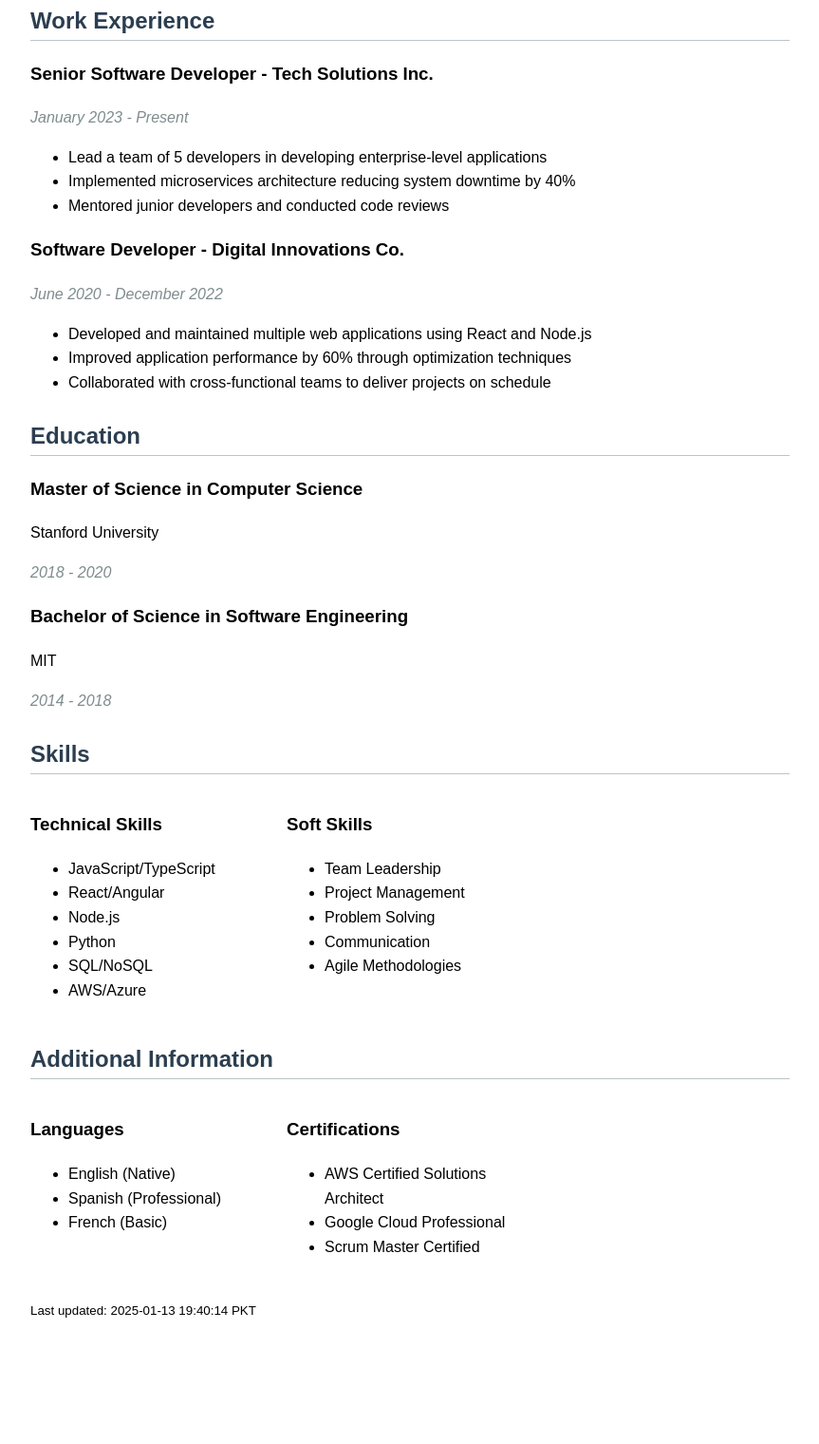
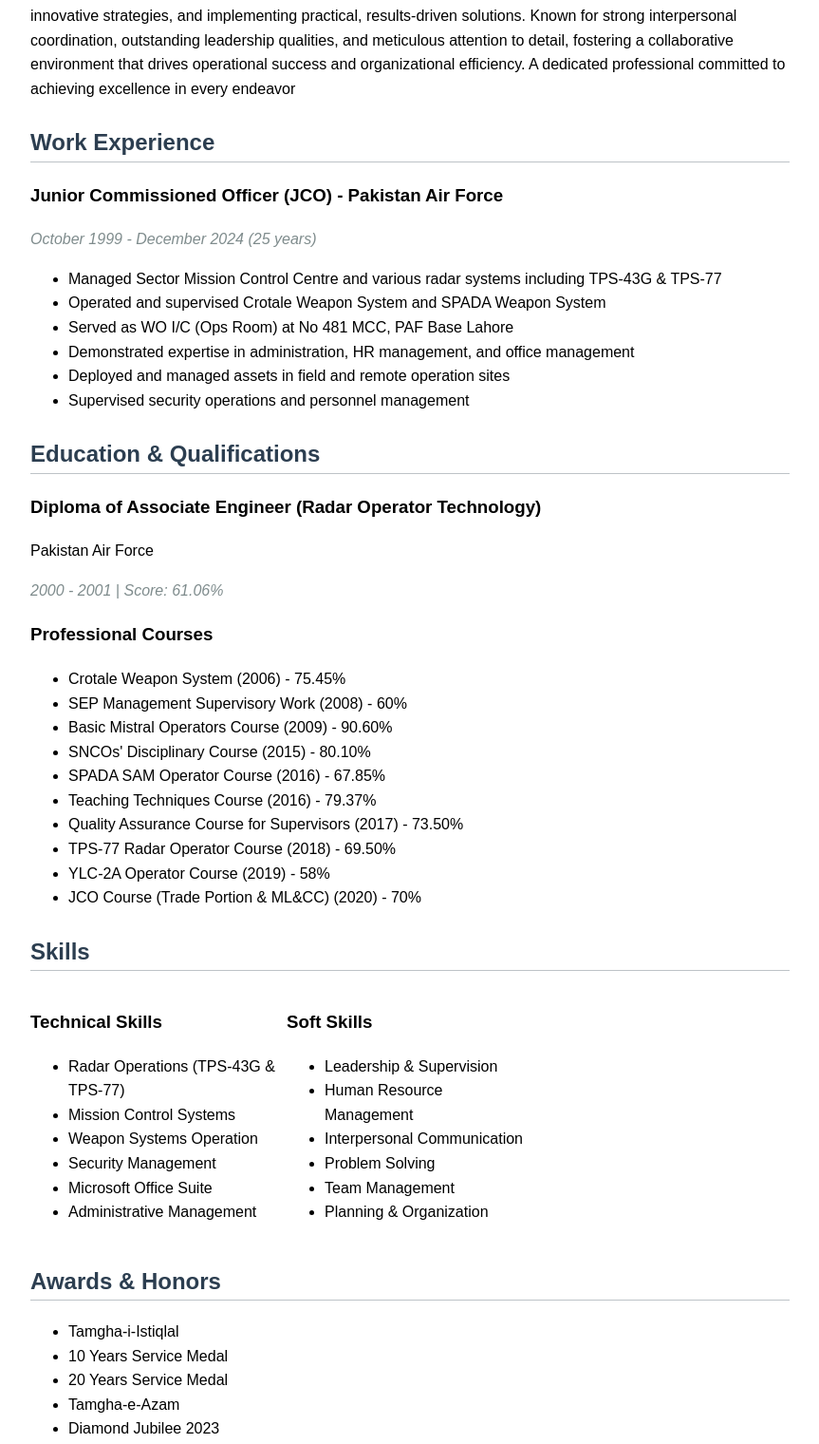
Before and after one commit to mnawaz007/Tanvir-ahmed-tanoli-CV, a plain HTML site: page index.html in a window 1280 px wide. Shown: the part 414-1934 px from the top of the page at 95% size, without its empty margins (208-1071 px from the left). Before the commit the page ends 1851 px from the top, so only its background shows below. Drawn offline with Linux system fonts and the light colour scheme.

Commit message:
Update index.html

```diff
--- a/index.html
+++ b/index.html
@@ -44,57 +44,66 @@
 </head>
 <body>
     <header class="section">
-        <h1>Tanveer Ahmed Tanoli</h1>
+        <h1><i>Tanveer Ahmed</i> </h1>
         <div class="contact-info">
-            <p>📧 tanveerahmedtanoli@gmail.com</p>
-            <p>📱 +92 332 1234567</p>
-            <p>📍 Karachi, Sindh, Pakistan</p>
+            <p>📧 tanveerahmed@gmail.com</p>
+            <p>📱 <b> +92 3349428233 </b></p>
+            <p>📍 Talhala Khurd, Tehsil Haripur, KPK, Pakistan</p>
             <p>🔗 linkedin.com/in/tanveerahmedtanoli</p>
         </div>
     </header>
 
     <section class="section">
         <h2>Professional Summary</h2>
-        <p>
-            Results-driven software developer with 5+ years of experience in full-stack development.
-            Specialized in building scalable web applications using modern technologies and best practices.
-            Strong track record of delivering high-quality solutions and leading development teams.
-        </p>
+       <p>Highly experienced JCO with 25 years of commendable service in the Pakistan Air Force,
+         showcasing unparalleled expertise in radar operations, mission control, and administrative management.
+         Proven track record in security supervision, human resource management, and office administration,
+         with an emphasis on delivering excellence under pressure. Demonstrates exceptional capabilities in analyzing
+         intricate situations, developing innovative strategies, and implementing
+         practical, results-driven solutions. Known for strong interpersonal
+         coordination, outstanding leadership qualities, and meticulous attention
+         to detail, fostering a collaborative environment that drives operational
+         success and organizational efficiency. A dedicated professional committed
+         to achieving excellence in every endeavor</p>
     </section>
 
     <section class="section">
         <h2>Work Experience</h2>
         <div class="work-item">
-            <h3>Senior Software Developer - Tech Solutions Inc.</h3>
-            <p class="date">January 2023 - Present</p>
+            <h3>Junior Commissioned Officer (JCO) - Pakistan Air Force</h3>
+            <p class="date">October 1999 - December 2024 (25 years)</p>
             <ul>
-                <li>Lead a team of 5 developers in developing enterprise-level applications</li>
-                <li>Implemented microservices architecture reducing system downtime by 40%</li>
-                <li>Mentored junior developers and conducted code reviews</li>
-            </ul>
-        </div>
-        <div class="work-item">
-            <h3>Software Developer - Digital Innovations Co.</h3>
-            <p class="date">June 2020 - December 2022</p>
-            <ul>
-                <li>Developed and maintained multiple web applications using React and Node.js</li>
-                <li>Improved application performance by 60% through optimization techniques</li>
-                <li>Collaborated with cross-functional teams to deliver projects on schedule</li>
+                <li>Managed Sector Mission Control Centre and various radar systems including TPS-43G & TPS-77</li>
+                <li>Operated and supervised Crotale Weapon System and SPADA Weapon System</li>
+                <li>Served as WO I/C (Ops Room) at No 481 MCC, PAF Base Lahore</li>
+                <li>Demonstrated expertise in administration, HR management, and office management</li>
+                <li>Deployed and managed assets in field and remote operation sites</li>
+                <li>Supervised security operations and personnel management</li>
             </ul>
         </div>
     </section>
 
     <section class="section">
-        <h2>Education</h2>
+        <h2>Education & Qualifications</h2>
         <div class="education-item">
-            <h3>Master of Science in Computer Science</h3>
-            <p>Stanford University</p>
-            <p class="date">2018 - 2020</p>
+            <h3>Diploma of Associate Engineer (Radar Operator Technology)</h3>
+            <p>Pakistan Air Force</p>
+            <p class="date">2000 - 2001 | Score: 61.06%</p>
         </div>
         <div class="education-item">
-            <h3>Bachelor of Science in Software Engineering</h3>
-            <p>MIT</p>
-            <p class="date">2014 - 2018</p>
+            <h3>Professional Courses</h3>
+            <ul>
+                <li>Crotale Weapon System (2006) - 75.45%</li>
+                <li>SEP Management Supervisory Work (2008) - 60%</li>
+                <li>Basic Mistral Operators Course (2009) - 90.60%</li>
+                <li>SNCOs' Disciplinary Course (2015) - 80.10%</li>
+                <li>SPADA SAM Operator Course (2016) - 67.85%</li>
+                <li>Teaching Techniques Course (2016) - 79.37%</li>
+                <li>Quality Assurance Course for Supervisors (2017) - 73.50%</li>
+                <li>TPS-77 Radar Operator Course (2018) - 69.50%</li>
+                <li>YLC-2A Operator Course (2019) - 58%</li>
+                <li>JCO Course (Trade Portion & ML&CC) (2020) - 70%</li>
+            </ul>
         </div>
     </section>
 
@@ -104,51 +113,40 @@
             <div>
                 <h3>Technical Skills</h3>
                 <ul>
-                    <li>JavaScript/TypeScript</li>
-                    <li>React/Angular</li>
-                    <li>Node.js</li>
-                    <li>Python</li>
-                    <li>SQL/NoSQL</li>
-                    <li>AWS/Azure</li>
+                    <li>Radar Operations (TPS-43G & TPS-77)</li>
+                    <li>Mission Control Systems</li>
+                    <li>Weapon Systems Operation</li>
+                    <li>Security Management</li>
+                    <li>Microsoft Office Suite</li>
+                    <li>Administrative Management</li>
                 </ul>
             </div>
             <div>
                 <h3>Soft Skills</h3>
                 <ul>
-                    <li>Team Leadership</li>
-                    <li>Project Management</li>
+                    <li>Leadership & Supervision</li>
+                    <li>Human Resource Management</li>
+                    <li>Interpersonal Communication</li>
                     <li>Problem Solving</li>
-                    <li>Communication</li>
-                    <li>Agile Methodologies</li>
+                    <li>Team Management</li>
+                    <li>Planning & Organization</li>
                 </ul>
             </div>
         </div>
     </section>
 
     <section class="section">
-        <h2>Additional Information</h2>
-        <div class="skills-grid">
-            <div>
-                <h3>Languages</h3>
-                <ul>
-                    <li>English (Native)</li>
-                    <li>Spanish (Professional)</li>
-                    <li>French (Basic)</li>
-                </ul>
-            </div>
-            <div>
-                <h3>Certifications</h3>
-                <ul>
-                    <li>AWS Certified Solutions Architect</li>
-                    <li>Google Cloud Professional</li>
-                    <li>Scrum Master Certified</li>
-                </ul>
-            </div>
-        </div>
+        <h2>Awards & Honors</h2>
+        <ul>
+            <li>Tamgha-i-Istiqlal</li>
+            <li>10 Years Service Medal</li>
+            <li>20 Years Service Medal</li>
+            <li>Tamgha-e-Azam</li>
+            <li>Diamond Jubilee 2023</li>
+        </ul>
     </section>
 
-    <footer class="section">
-        <p><small>Last updated: 2025-01-13 19:40:14 PKT</small></p>
-    </footer>
+
+
 </body>
 </html>
```
